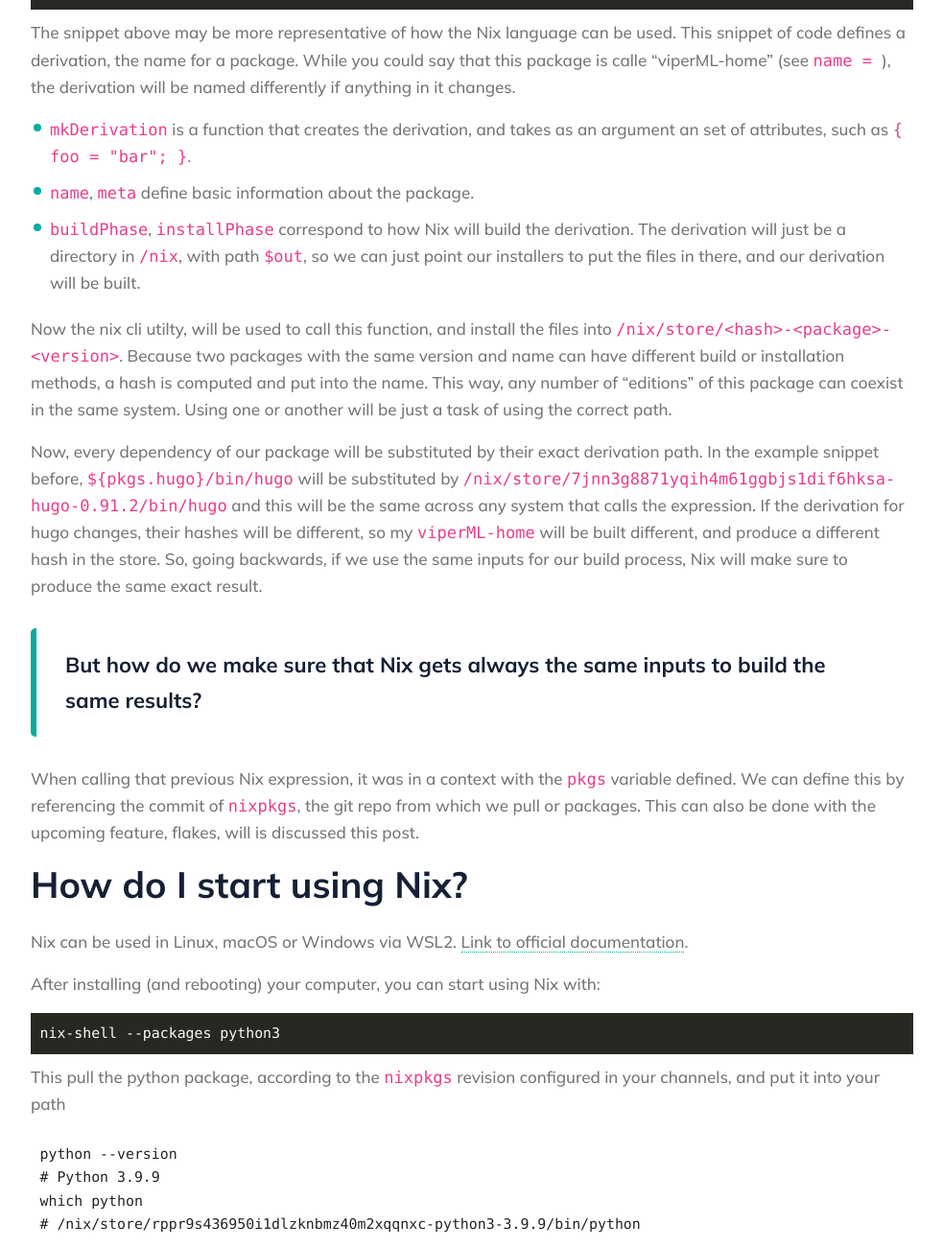
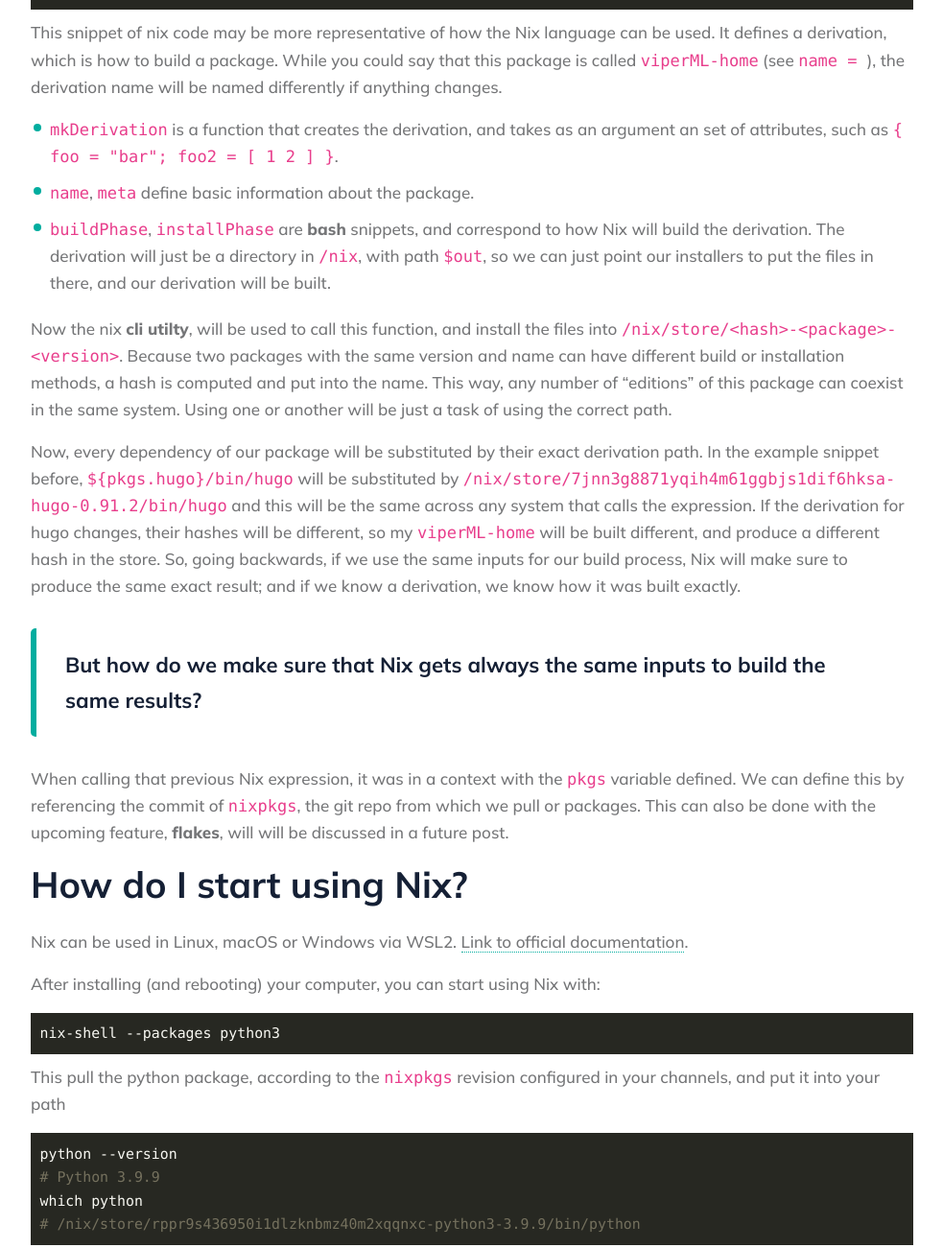
Before and after one commit to viperML/home, a plain HTML site: page blog/nix-intro/index.html in a window 1280 px wide. Shown: the part 2284-3585 px from the top of the page at 96% size, without its empty margins (148-1131 px from the left). Drawn offline with nearby package versions, Linux system fonts and the light colour scheme.

Commit message:
deploy: e569d2fa18aa83e3bcef40e1e89f72eefd0a352c

```diff
--- a/blog/nix-intro/index.html
+++ b/blog/nix-intro/index.html
@@ -118,9 +118,9 @@ AUTHOR WEBSITE: https://themefisher.com
 <div class=content>
 <p>In this post I want to show a brief introduction to Nix, the language and package manager, and how it can help you to achieve a fully reproducible development environment.</p>
 <h2 id=what-can-nix-do-for-me>What can Nix do for me?</h2>
-<p>One of the features of Nix is that it is designed to allow for fully reproducible software development. Let&rsquo;s say you have a project, for which you want your coworkers, for yourself in the future or anybody else to be able to get the same results as you. There will be many variables that will be taken into account, such as the programs available in the host, the versions, configurations, etc; that will affect your results (for example, a built binary or a developing environment). Nix allows you not only to specify which package versions your project depends, but also the specific build which will be used. So, given the exact same inputs, Nix will produce identical results, be it in your machine, your coworkers or in a remote server.</p>
+<p>One of the features of Nix is that it is designed to allow for <strong>fully reproducible</strong> software development. Let&rsquo;s say you have a project, for which you want your coworkers, for yourself in the future or anybody else to be able to get the same results as you. There will be many variables that will be taken into account, such as the programs available in the host, the versions, configurations, etc; that will affect your results (for example, a built binary or a developing environment). Nix allows you not only to specify which package versions your project depends, but also the specific build which will be used. So, given the exact same inputs, Nix will produce identical results, be it in your machine, your coworkers or in a remote server.</p>
 <h2 id=so-what-is-nix-exactly>So what is Nix exactly?</h2>
-<p>Nix is a purely functional programming language, dynamically typed, with a syntax very similar to JSON. Currently, the main purpose of this language is not being general purpose, but rather being the main tool of the Nix package manager.</p>
+<p>Nix is a purely <strong>functional</strong> programming language, <strong>dynamically</strong> typed, with a syntax very similar to JSON. Currently, the main purpose of this language is not being general purpose, but rather being the main tool of the Nix package manager.</p>
 <div class=highlight><pre tabindex=0 style=color:#f8f8f2;background-color:#272822;-moz-tab-size:4;-o-tab-size:4;tab-size:4><code class=language-nix data-lang=nix><span style=color:#66d9ef>with</span> { a <span style=color:#f92672>=</span> <span style=color:#ae81ff>1</span>; b <span style=color:#f92672>=</span> <span style=color:#ae81ff>2</span>; };
 {
   x <span style=color:#f92672>=</span> a <span style=color:#f92672>+</span> b
@@ -147,28 +147,28 @@ AUTHOR WEBSITE: https://themefisher.com
     license <span style=color:#f92672>=</span> licenses<span style=color:#f92672>.</span>cc-by-nc-sa-40;
     platforms <span style=color:#f92672>=</span> platforms<span style=color:#f92672>.</span>all;
   };
-</code></pre></div><p>The snippet above may be more representative of how the Nix language can be used. This snippet of code defines a derivation, the name for a package. While you could say that this package is calle &ldquo;viperML-home&rdquo; (see <code>name = </code>), the derivation will be named differently if anything in it changes.</p>
+</code></pre></div><p>This snippet of nix code may be more representative of how the Nix language can be used. It defines a derivation, which is how to build a package. While you could say that this package is called <code>viperML-home</code> (see <code>name = </code>), the derivation name will be named differently if anything changes.</p>
 <ul>
-<li><code>mkDerivation</code> is a function that creates the derivation, and takes as an argument an set of attributes, such as <code>{ foo = "bar"; }</code>.</li>
+<li><code>mkDerivation</code> is a function that creates the derivation, and takes as an argument an set of attributes, such as <code>{ foo = "bar"; foo2 = [ 1 2 ] }</code>.</li>
 <li><code>name</code>, <code>meta</code> define basic information about the package.</li>
-<li><code>buildPhase</code>, <code>installPhase</code> correspond to how Nix will build the derivation. The derivation will just be a directory in <code>/nix</code>, with path <code>$out</code>, so we can just point our installers to put the files in there, and our derivation will be built.</li>
+<li><code>buildPhase</code>, <code>installPhase</code> are <strong>bash</strong> snippets, and correspond to how Nix will build the derivation. The derivation will just be a directory in <code>/nix</code>, with path <code>$out</code>, so we can just point our installers to put the files in there, and our derivation will be built.</li>
 </ul>
-<p>Now the nix cli utilty, will be used to call this function, and install the files into <code>/nix/store/&lt;hash>-&lt;package>-&lt;version></code>. Because two packages with the same version and name can have different build or installation methods, a hash is computed and put into the name. This way, any number of &ldquo;editions&rdquo; of this package can coexist in the same system. Using one or another will be just a task of using the correct path.</p>
-<p>Now, every dependency of our package will be substituted by their exact derivation path. In the example snippet before, <code>${pkgs.hugo}/bin/hugo</code> will be substituted by <code>/nix/store/7jnn3g8871yqih4m61ggbjs1dif6hksa-hugo-0.91.2/bin/hugo</code> and this will be the same across any system that calls the expression. If the derivation for hugo changes, their hashes will be different, so my <code>viperML-home</code> will be built different, and produce a different hash in the store. So, going backwards, if we use the same inputs for our build process, Nix will make sure to produce the same exact result.</p>
+<p>Now the nix <strong>cli utilty</strong>, will be used to call this function, and install the files into <code>/nix/store/&lt;hash>-&lt;package>-&lt;version></code>. Because two packages with the same version and name can have different build or installation methods, a hash is computed and put into the name. This way, any number of &ldquo;editions&rdquo; of this package can coexist in the same system. Using one or another will be just a task of using the correct path.</p>
+<p>Now, every dependency of our package will be substituted by their exact derivation path. In the example snippet before, <code>${pkgs.hugo}/bin/hugo</code> will be substituted by <code>/nix/store/7jnn3g8871yqih4m61ggbjs1dif6hksa-hugo-0.91.2/bin/hugo</code> and this will be the same across any system that calls the expression. If the derivation for hugo changes, their hashes will be different, so my <code>viperML-home</code> will be built different, and produce a different hash in the store. So, going backwards, if we use the same inputs for our build process, Nix will make sure to produce the same exact result; and if we know a derivation, we know how it was built exactly.</p>
 <blockquote>
 <p>But how do we make sure that Nix gets always the same inputs to build the same results?</p>
 </blockquote>
-<p>When calling that previous Nix expression, it was in a context with the <code>pkgs</code> variable defined. We can define this by referencing the commit of <code>nixpkgs</code>, the git repo from which we pull or packages. This can also be done with the upcoming feature, flakes, will is discussed this post.</p>
+<p>When calling that previous Nix expression, it was in a context with the <code>pkgs</code> variable defined. We can define this by referencing the commit of <code>nixpkgs</code>, the git repo from which we pull or packages. This can also be done with the upcoming feature, <strong>flakes</strong>, will will be discussed in a future post.</p>
 <h2 id=how-do-i-start-using-nix>How do I start using Nix?</h2>
 <p>Nix can be used in Linux, macOS or Windows via WSL2. <a href=https://nixos.org/guides/install-nix.html>Link to official documentation</a>.</p>
 <p>After installing (and rebooting) your computer, you can start using Nix with:</p>
 <div class=highlight><pre tabindex=0 style=color:#f8f8f2;background-color:#272822;-moz-tab-size:4;-o-tab-size:4;tab-size:4><code class=language-bash data-lang=bash>nix-shell --packages python3
 </code></pre></div><p>This pull the python package, according to the <code>nixpkgs</code> revision configured in your channels, and put it into your path</p>
-<pre tabindex=0><code>python --version
-# Python 3.9.9
+<div class=highlight><pre tabindex=0 style=color:#f8f8f2;background-color:#272822;-moz-tab-size:4;-o-tab-size:4;tab-size:4><code class=language-bash data-lang=bash>python --version
+<span style=color:#75715e># Python 3.9.9</span>
 which python
-# /nix/store/rppr9s436950i1dlzknbmz40m2xqqnxc-python3-3.9.9/bin/python
-</code></pre>
+<span style=color:#75715e># /nix/store/rppr9s436950i1dlzknbmz40m2xqqnxc-python3-3.9.9/bin/python</span>
+</code></pre></div>
 </div>
 </div>
 </div>
```
Also changed, not shown: index.json (+1 -1 lines).
